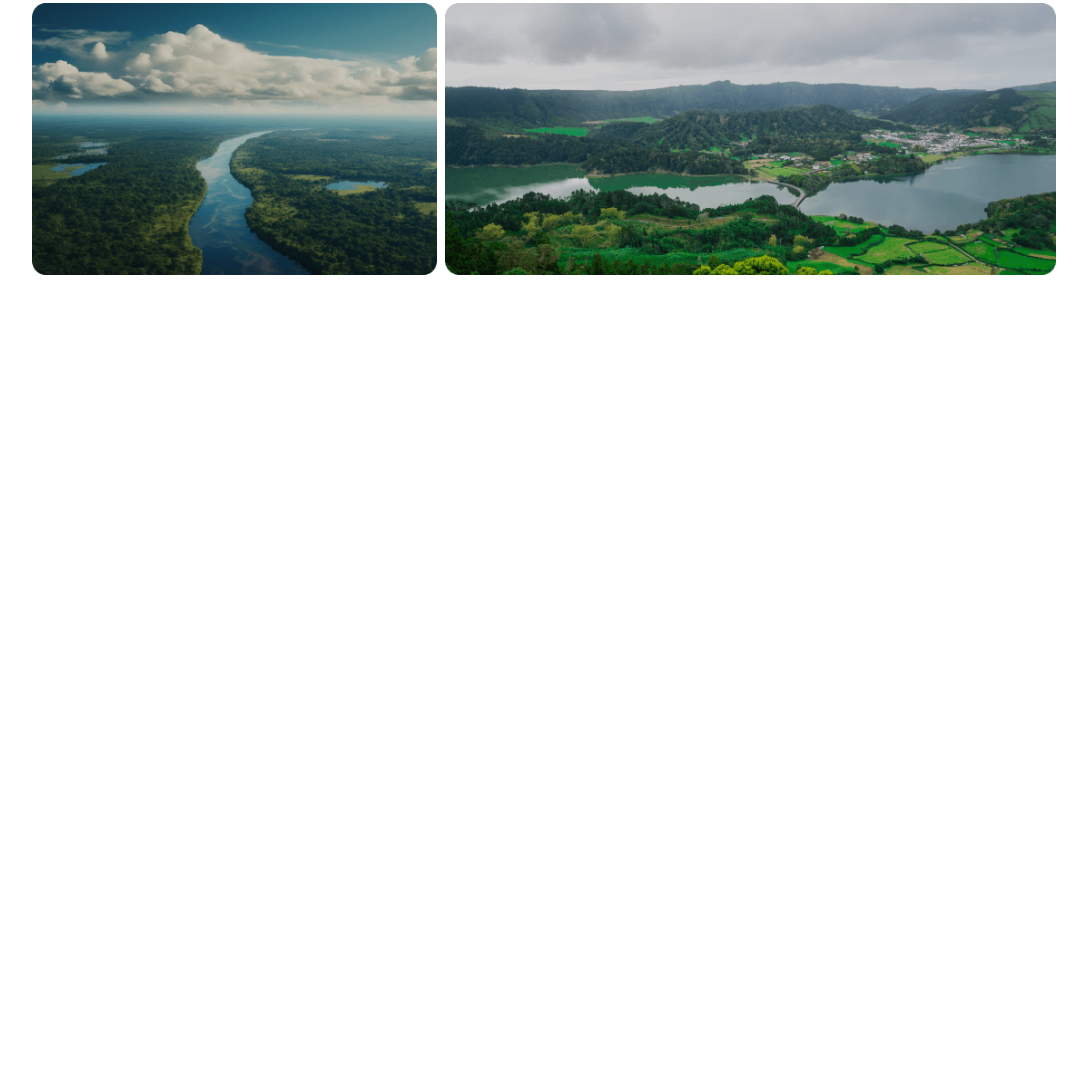
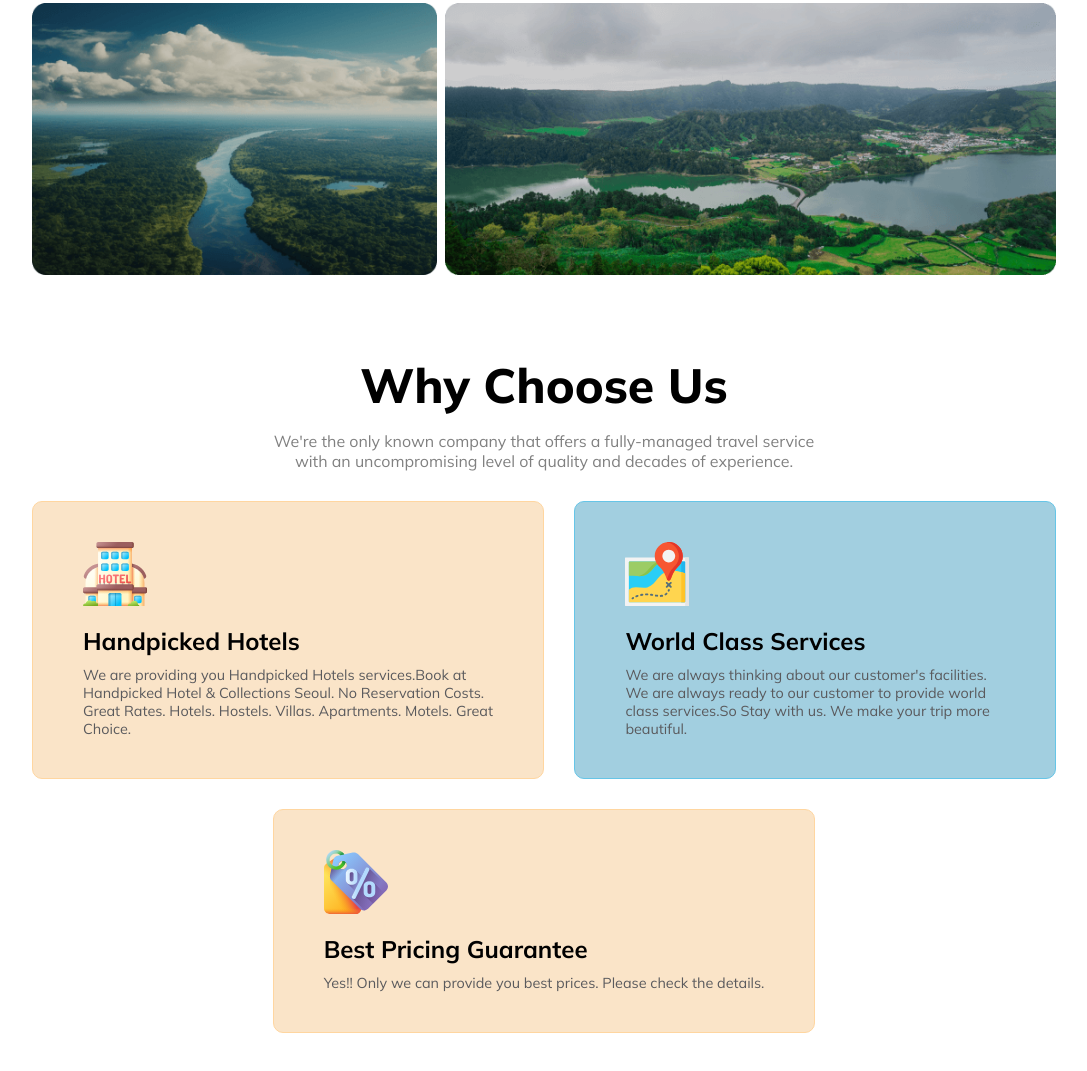
Before and after one commit to sakib17-GitHub/take-a-trip, a plain HTML site: page index.html in a window 1280 px wide. Shown: the part 2035-3106 px from the top of the page, without its empty margins (96-1183 px from the left). Before the commit the page ends 2390 px from the top, so only its background shows below. Drawn offline with Linux system fonts and the light colour scheme.

Commit message:
why choose us added

```diff
--- a/index.html
+++ b/index.html
@@ -92,6 +92,40 @@
             </div>
         </section>
 
+        <section class="container">
+            <div class="why-choose-us">
+                <div class="why-choose-us-info">
+                    <h2 class="choose-us-heading">
+                        Why Choose Us
+                    </h2>
+                    <p class="choose-us-msg">
+                        We're the only known company that offers a fully-managed travel service <br>with an uncompromising level of quality and decades of experience.
+                    </p>
+                </div>
+
+                <div class="choose-us-first-row">
+                    <div class="first-box">
+                         <img src="images/hotel.svg" alt="">
+                         <h4>Handpicked Hotels</h4>
+                         <p>We are providing you Handpicked Hotels services.Book at Handpicked Hotel & Collections Seoul. No Reservation Costs. Great Rates. Hotels. Hostels. Villas. Apartments. Motels. Great Choice.</p>
+                    </div>
+                    <div class="second-box">
+                        <img src="images/map.svg" alt="">
+                         <h4>World Class Services</h4>
+                         <p>We are always thinking about our customer's facilities. We are always ready to our customer to provide world class services.So Stay with us. We make your trip more beautiful. </p>
+                    </div>
+                </div>
+
+                <div class="choose-us-second-row">
+                    <div class="third-box">
+                         <img src="images/tag.svg" alt="">
+                         <h4>Best Pricing Guarantee</h4>
+                         <p>Yes!! Only we can provide you best prices. Please check the details. </p>
+                    </div>
+                </div>
+            </div>
+        </section>
+
     </main>
     <footer class="footer">
 
--- a/styles/style.css
+++ b/styles/style.css
@@ -95,19 +95,19 @@ body{
 }
 
 /* Choose your destination related style */
-.destination{
+.destination , .why-choose-us{
     max-width: 80%;
     min-height: 60vh;
     border-radius: 14px;
     margin:80px auto;
 }
-.destination-info-heading{
+.destination-info-heading , .choose-us-heading{
     font-size: 3rem;
     font-weight: 800;
     text-align: center;
     margin-bottom: 16px;
 }
-.destination-info-msg{
+.destination-info-msg , .choose-us-msg{
     font-size: 1rem;
     font-weight: 400;
     margin-bottom: 30px;
@@ -149,6 +149,41 @@ body{
                             "bangladesh bangladesh bangladesh bangladesh bandarban   bandarban   bandarban bandarban   bandarban   bandarban";
 }
 
+/* Why Choose us related style  */
+.choose-us-first-row{
+    display: flex;
+    gap:30px;
+}
+.choose-us-second-row{
+    display: flex;
+    justify-content: center;
+    align-items: center;
+}
+.first-box , .third-box{
+    background-color: rgb(250, 228, 200);
+    border:1px solid rgb(255, 214, 160);
+    padding: 40px 50px;
+    border-radius: 10px;
+    margin-bottom: 30px;
+}
+.second-box{
+    background-color: rgb(162, 207, 224);
+    border:1px solid rgb(102, 197, 231);
+    padding: 40px 50px;
+    border-radius: 10px;
+    margin-bottom: 30px;
+}
+.first-box img, .second-box img, .third-box img{
+    margin-bottom: 16px
+}
+.first-box h4, .second-box h4, .third-box h4{
+    margin-bottom: 10px;
+    font-size: 1.5rem;
+}
+.first-box p, .second-box p, .third-box p{
+    color:#5A5A5D;
+    font-size: 0.9rem;
+}
 
 @media screen and (max-width:600px){
     .banner-title{
@@ -158,7 +193,7 @@ body{
         font-size: 0.9rem;
         margin: 0px 20px;
     }
-    .popular-trips-heading ,.destination-info-heading{
+    .popular-trips-heading ,.destination-info-heading , .choose-us-heading{
         font-size: 2rem;
     }
     .popular-trips{
@@ -177,4 +212,15 @@ body{
                                 "bandarban";
     }
 
+    .choose-us-first-row{
+        flex-direction: column;
+        grid-gap:0;
+    }
+
+    .first-box ,.second-box, .third-box{
+        padding:20px;
+        margin-bottom: 20px;
+    }
+
+
 }
```
Also changed, not shown: images/hotel.svg (added), images/icon.webp (deleted), images/map.svg (added), images/tag.svg (added).
